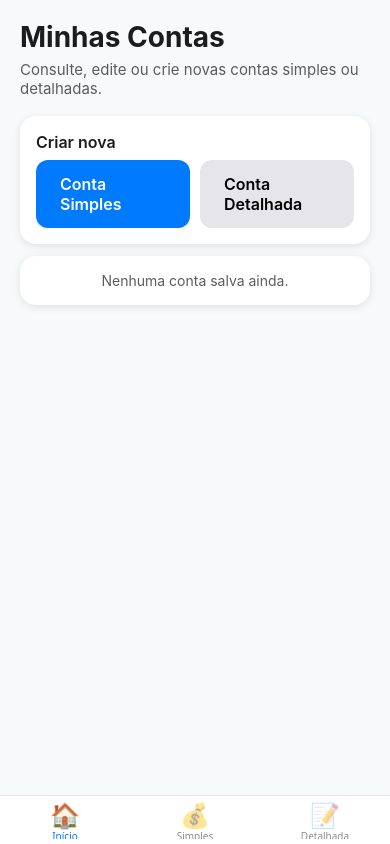
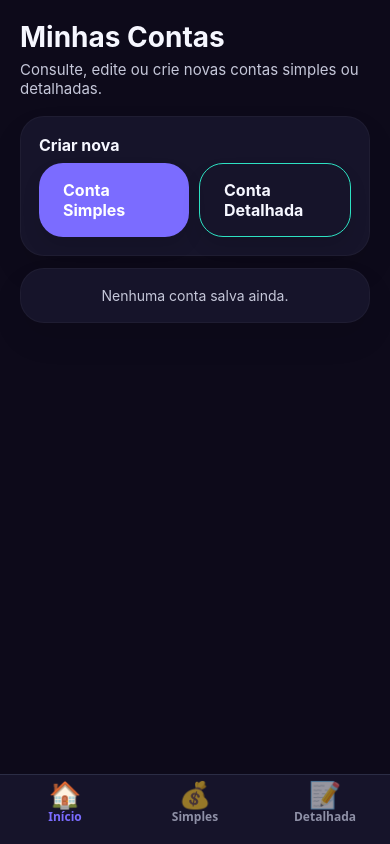
Before and after one commit to josimaroliveira88/split-bill-app, a React Native app: screen /DetailedSplit in a window 390 px wide. Built offline with nearby package versions, Linux system fonts and the light colour scheme.

Commit message:
Refactor UI components to use a centralized color theme and improve styling consistency across the application

```diff
--- a/App.tsx
+++ b/App.tsx
@@ -2,7 +2,7 @@
 
 import React from 'react';
 import { Text } from 'react-native';
-import { NavigationContainer } from '@react-navigation/native';
+import { NavigationContainer, DefaultTheme } from '@react-navigation/native';
 import { createBottomTabNavigator } from '@react-navigation/bottom-tabs';
 import { SafeAreaProvider } from 'react-native-safe-area-context';
 import { BillProvider } from './src/context/BillContext';
@@ -14,6 +14,19 @@ import { HomeScreen } from './src/screens/HomeScreen';
 import { SavedBillDetailScreen } from './src/screens/SavedBillDetailScreen';
 import { MainTabParamList, RootStackParamList, DetailedStackParamList } from './src/types/navigation.types';
 import { useBill } from './src/context/BillContext';
+import { colors } from './src/theme/colors';
+
+const navTheme = {
+    ...DefaultTheme,
+    colors: {
+        ...DefaultTheme.colors,
+        background: colors.background,
+        card: colors.card,
+        primary: colors.primary,
+        text: colors.textPrimary,
+        border: colors.border,
+    },
+};
 
 const Tab = createBottomTabNavigator<MainTabParamList>();
 const Stack = createNativeStackNavigator<RootStackParamList>();
@@ -36,13 +49,18 @@ function MainTabs() {
         <Tab.Navigator
             initialRouteName="Home"
             screenOptions={{
-                tabBarActiveTintColor: '#007AFF',
-                tabBarInactiveTintColor: '#8E8E93',
+                tabBarActiveTintColor: colors.primary,
+                tabBarInactiveTintColor: colors.textMuted,
                 tabBarStyle: {
-                    backgroundColor: '#FFFFFF',
+                    backgroundColor: colors.card,
+                    borderTopWidth: 0,
+                    elevation: 12,
+                    height: 70,
+                    paddingBottom: 10,
+                    borderTopColor: colors.border,
                     borderTopWidth: 1,
-                    borderTopColor: '#E5E5EA',
                 },
+                tabBarLabelStyle: { fontWeight: '700', fontSize: 12 },
                 headerShown: false,
             }}
         >
@@ -94,7 +112,7 @@ export default function App() {
     return (
         <SafeAreaProvider>
             <BillProvider>
-                <NavigationContainer>
+                <NavigationContainer theme={navTheme}>
                     <Stack.Navigator>
                         <Stack.Screen
                             name="MainTabs"
@@ -115,5 +133,6 @@ export default function App() {
 
 // Componente simples para ícones de tabs
 const TabIcon: React.FC<{ name: string; color: string }> = ({ name, color }) => {
-    return <Text style={{ fontSize: 24, color: color, opacity: color === '#007AFF' ? 1 : 0.5 }}>{name}</Text>;
+    const active = color === colors.primary;
+    return <Text style={{ fontSize: 26, color, opacity: active ? 1 : 0.55 }}>{name}</Text>;
 };
--- a/src/components/common/Button.tsx
+++ b/src/components/common/Button.tsx
@@ -2,6 +2,7 @@
 
 import React from 'react';
 import { TouchableOpacity, Text, StyleSheet, ViewStyle } from 'react-native';
+import { colors } from '../../theme/colors';
 
 interface ButtonProps {
   title: string;
@@ -37,34 +38,41 @@ export const Button: React.FC<ButtonProps> = ({
 
 const styles = StyleSheet.create({
   button: {
-    paddingVertical: 14,
+    paddingVertical: 16,
     paddingHorizontal: 24,
-    borderRadius: 12,
+    borderRadius: 24,
     alignItems: 'center',
     justifyContent: 'center',
     minHeight: 50,
+    shadowColor: colors.shadow,
+    shadowOffset: { width: 0, height: 10 },
+    shadowOpacity: 0.25,
+    shadowRadius: 18,
+    elevation: 6,
   },
   primary: {
-    backgroundColor: '#007AFF',
+    backgroundColor: colors.primary,
   },
   secondary: {
-    backgroundColor: '#E5E5EA',
+    backgroundColor: 'transparent',
+    borderWidth: 1,
+    borderColor: colors.accent,
   },
   danger: {
-    backgroundColor: '#FF3B30',
+    backgroundColor: colors.danger,
   },
   disabled: {
     opacity: 0.5,
   },
   text: {
     fontSize: 16,
-    fontWeight: '600',
+    fontWeight: '700',
   },
   primaryText: {
     color: '#FFFFFF',
   },
   secondaryText: {
-    color: '#000000',
+    color: colors.textPrimary,
   },
   dangerText: {
     color: '#FFFFFF',
--- a/src/components/common/Card.tsx
+++ b/src/components/common/Card.tsx
@@ -2,6 +2,7 @@
 
 import React, { ReactNode } from 'react';
 import { View, StyleSheet, ViewStyle } from 'react-native';
+import { colors } from '../../theme/colors';
 
 interface CardProps {
   children: ReactNode;
@@ -14,14 +15,16 @@ export const Card: React.FC<CardProps> = ({ children, style }) => {
 
 const styles = StyleSheet.create({
   card: {
-    backgroundColor: '#FFFFFF',
-    borderRadius: 16,
-    padding: 16,
+    backgroundColor: colors.card,
+    borderRadius: 24,
+    padding: 18,
     marginBottom: 12,
-    shadowColor: '#000',
-    shadowOffset: { width: 0, height: 2 },
-    shadowOpacity: 0.1,
-    shadowRadius: 8,
-    elevation: 3,
+    shadowColor: colors.shadow,
+    shadowOffset: { width: 0, height: 16 },
+    shadowOpacity: 0.22,
+    shadowRadius: 32,
+    elevation: 5,
+    borderWidth: 1,
+    borderColor: 'rgba(255, 255, 255, 0.04)',
   },
 });
--- a/src/components/common/Input.tsx
+++ b/src/components/common/Input.tsx
@@ -2,6 +2,7 @@
 
 import React from 'react';
 import { TextInput, StyleSheet, View, Text, TextInputProps } from 'react-native';
+import { colors } from '../../theme/colors';
 
 interface InputProps extends TextInputProps {
   label?: string;
@@ -14,7 +15,7 @@ export const Input: React.FC<InputProps> = ({ label, error, style, ...props }) =
       {label && <Text style={styles.label}>{label}</Text>}
       <TextInput
         style={[styles.input, error && styles.inputError, style]}
-        placeholderTextColor="#999"
+        placeholderTextColor={colors.textMuted}
         {...props}
       />
       {error && <Text style={styles.error}>{error}</Text>}
@@ -28,24 +29,25 @@ const styles = StyleSheet.create({
   },
   label: {
     fontSize: 14,
-    fontWeight: '600',
-    color: '#333',
+    fontWeight: '700',
+    color: colors.textPrimary,
     marginBottom: 8,
   },
   input: {
-    backgroundColor: '#F5F5F5',
-    borderRadius: 12,
-    paddingHorizontal: 16,
-    paddingVertical: 14,
+    backgroundColor: '#1D1B33',
+    borderRadius: 18,
+    paddingHorizontal: 18,
+    paddingVertical: 16,
     fontSize: 16,
     borderWidth: 1,
-    borderColor: '#E5E5EA',
+    borderColor: colors.border,
+    color: colors.textPrimary,
   },
   inputError: {
-    borderColor: '#FF3B30',
+    borderColor: colors.danger,
   },
   error: {
-    color: '#FF3B30',
+    color: colors.danger,
     fontSize: 12,
     marginTop: 4,
   },
--- a/src/screens/DetailedSplitScreen.tsx
+++ b/src/screens/DetailedSplitScreen.tsx
@@ -18,6 +18,7 @@ import { Input } from '../components/common/Input';
 import { Card } from '../components/common/Card';
 import { BillHistoryEntry, ItemConsumption } from '../types/bill.types';
 import { StorageService } from '../services/storage.service';
+import { colors } from '../theme/colors';
 
 export const DetailedSplitScreen: React.FC<{ navigation: any }> = ({ navigation }) => {
   const {
@@ -541,7 +542,7 @@ export const DetailedSplitScreen: React.FC<{ navigation: any }> = ({ navigation
 const styles = StyleSheet.create({
   container: {
     flex: 1,
-    backgroundColor: '#F8F9FA',
+    backgroundColor: colors.background,
   },
   content: {
     padding: 20,
@@ -549,13 +550,14 @@ const styles = StyleSheet.create({
   title: {
     fontSize: 28,
     fontWeight: 'bold',
-    color: '#1C1C1E',
+    color: colors.textPrimary,
     marginBottom: 24,
+    letterSpacing: 0.3,
   },
   sectionTitle: {
     fontSize: 18,
-    fontWeight: '600',
-    color: '#1C1C1E',
+    fontWeight: '800',
+    color: colors.textPrimary,
     marginBottom: 12,
   },
   inputRow: {
@@ -575,23 +577,31 @@ const styles = StyleSheet.create({
     flexDirection: 'row',
     justifyContent: 'space-between',
     alignItems: 'center',
-    paddingVertical: 12,
-    borderBottomWidth: 1,
-    borderBottomColor: '#E5E5EA',
+    paddingVertical: 14,
+    paddingHorizontal: 12,
+    borderRadius: 16,
+    backgroundColor: '#1E1C33',
+    marginBottom: 10,
+    borderWidth: 1,
+    borderColor: 'rgba(255,255,255,0.04)',
   },
   listItemText: {
     fontSize: 16,
-    color: '#1C1C1E',
+    color: colors.textPrimary,
+    fontWeight: '700',
   },
   removeText: {
-    color: '#FF3B30',
+    color: colors.danger,
     fontSize: 14,
+    fontWeight: '700',
   },
   itemCard: {
     marginTop: 12,
     padding: 12,
-    backgroundColor: '#F5F5F5',
-    borderRadius: 8,
+    backgroundColor: '#1E1C33',
+    borderRadius: 18,
+    borderWidth: 1,
+    borderColor: 'rgba(123, 108, 255, 0.25)',
   },
   itemHeader: {
     flexDirection: 'row',
@@ -600,19 +610,19 @@ const styles = StyleSheet.create({
   },
   itemName: {
     fontSize: 16,
-    fontWeight: '600',
-    color: '#1C1C1E',
+    fontWeight: '700',
+    color: colors.textPrimary,
   },
   itemDetail: {
     marginBottom: 8,
   },
   itemDetailQuantity: {
     fontSize: 14,
-    color: '#5C5C60',
+    color: colors.textSecondary,
   },
   itemDetailPrice: {
     fontSize: 13,
-    color: '#8E8E93',
+    color: colors.textMuted,
     marginTop: 2,
   },
   distributeButton: {
@@ -620,8 +630,8 @@ const styles = StyleSheet.create({
   },
   label: {
     fontSize: 14,
-    fontWeight: '600',
-    color: '#333',
+    fontWeight: '700',
+    color: colors.textPrimary,
     marginBottom: 8,
   },
   modeButtons: {
@@ -645,13 +655,13 @@ const styles = StyleSheet.create({
   },
   payerLabel: {
     fontSize: 14,
-    fontWeight: '600',
-    color: '#1C1C1E',
+    fontWeight: '700',
+    color: colors.textPrimary,
     marginBottom: 8,
   },
   payerHelper: {
     fontSize: 13,
-    color: '#8E8E93',
+    color: colors.textMuted,
   },
   noteInput: {
     minHeight: 80,
@@ -661,31 +671,30 @@ const styles = StyleSheet.create({
     paddingHorizontal: 12,
     paddingVertical: 8,
     borderRadius: 16,
-    borderWidth: 1,
-    borderColor: '#E5E5EA',
+    borderWidth: 0,
     marginRight: 8,
-    backgroundColor: '#FFFFFF',
+    backgroundColor: colors.accentSoft,
   },
   payerChipSelected: {
-    backgroundColor: '#007AFF',
-    borderColor: '#007AFF',
+    backgroundColor: colors.primary,
   },
   payerChipText: {
     fontSize: 14,
-    color: '#1C1C1E',
+    color: colors.textPrimary,
+    fontWeight: '700',
   },
   payerChipTextSelected: {
     color: '#FFFFFF',
-    fontWeight: '600',
+    fontWeight: '700',
   },
   summaryCard: {
-    backgroundColor: '#F0F6FF',
+    backgroundColor: '#1D1B2F',
   },
   liveResultsCard: {
     marginTop: 16,
-    backgroundColor: '#FFFFFF',
+    backgroundColor: colors.card,
     borderWidth: 1,
-    borderColor: '#E5E5EA',
+    borderColor: 'rgba(255,255,255,0.05)',
   },
   summaryRow: {
     flexDirection: 'row',
@@ -695,99 +704,105 @@ const styles = StyleSheet.create({
   },
   summaryLabel: {
     fontSize: 14,
-    color: '#555',
+    color: colors.textSecondary,
   },
   summaryValue: {
     fontSize: 16,
-    fontWeight: '600',
-    color: '#1C1C1E',
+    fontWeight: '700',
+    color: colors.textPrimary,
   },
   summaryTotalRow: {
-    borderTopWidth: 1,
-    borderTopColor: '#E5E5EA',
+    borderTopWidth: 0,
     paddingTop: 8,
     marginTop: 4,
   },
   summaryTotalLabel: {
     fontSize: 16,
     fontWeight: '700',
-    color: '#1C1C1E',
+    color: colors.textPrimary,
   },
   summaryTotalValue: {
     fontSize: 18,
-    fontWeight: '700',
-    color: '#007AFF',
+    fontWeight: '800',
+    color: colors.primary,
   },
   livePersonRow: {
     flexDirection: 'row',
     justifyContent: 'space-between',
     alignItems: 'center',
-    paddingVertical: 8,
-    borderTopWidth: 1,
-    borderTopColor: '#E5E5EA',
+    paddingVertical: 12,
+    paddingHorizontal: 10,
+    backgroundColor: '#1E1C33',
+    borderRadius: 14,
+    marginTop: 8,
   },
   personName: {
     fontSize: 16,
-    fontWeight: '600',
-    color: '#1C1C1E',
+    fontWeight: '700',
+    color: colors.textPrimary,
   },
   liveSubText: {
     fontSize: 12,
-    color: '#5C5C60',
+    color: colors.textSecondary,
     marginTop: 2,
   },
   liveAmount: {
     fontSize: 16,
-    fontWeight: '700',
-    color: '#007AFF',
+    fontWeight: '800',
+    color: colors.primary,
   },
   liveButton: {
     marginTop: 12,
   },
   modalOverlay: {
     flex: 1,
-    backgroundColor: 'rgba(0, 0, 0, 0.5)',
+    backgroundColor: 'rgba(0, 0, 0, 0.6)',
     justifyContent: 'center',
     alignItems: 'center',
   },
   modalContent: {
-    backgroundColor: '#FFFFFF',
-    borderRadius: 16,
+    backgroundColor: colors.card,
+    borderRadius: 24,
     padding: 24,
-    width: '80%',
-    maxHeight: '70%',
+    width: '90%',
+    maxHeight: '75%',
+    borderWidth: 1,
+    borderColor: 'rgba(255,255,255,0.06)',
   },
   modalTitle: {
     fontSize: 20,
-    fontWeight: 'bold',
+    fontWeight: '800',
     marginBottom: 16,
     textAlign: 'center',
+    color: colors.textPrimary,
   },
   personOption: {
     flexDirection: 'row',
     justifyContent: 'space-between',
     alignItems: 'center',
     padding: 16,
-    borderRadius: 8,
-    backgroundColor: '#F5F5F5',
+    borderRadius: 14,
+    backgroundColor: '#1E1C33',
     marginBottom: 8,
   },
   personSelected: {
-    backgroundColor: '#007AFF',
+    backgroundColor: colors.primary,
   },
   personOptionText: {
     fontSize: 16,
+    color: colors.textPrimary,
+    fontWeight: '700',
   },
   personOptionTextSelected: {
     color: '#FFFFFF',
-    fontWeight: '600',
+    fontWeight: '800',
   },
   personInfo: {
     flex: 1,
   },
   personHint: {
     fontSize: 12,
-    color: '#E5E5EA',
+    color: colors.textMuted,
     marginTop: 4,
   },
   quantityInputContainer: {
@@ -797,18 +812,18 @@ const styles = StyleSheet.create({
   },
   quantityLabel: {
     fontSize: 12,
-    color: '#FFFFFF',
+    color: '#F5F7FF',
     marginRight: 6,
   },
   quantityInput: {
     width: 80,
-    backgroundColor: '#FFFFFF',
-    borderRadius: 8,
+    backgroundColor: colors.card,
+    borderRadius: 10,
     paddingHorizontal: 10,
     paddingVertical: 8,
     borderWidth: 1,
-    borderColor: '#E5E5EA',
-    color: '#1C1C1E',
+    borderColor: colors.border,
+    color: colors.textPrimary,
   },
   modalButtons: {
     marginTop: 16,
@@ -819,7 +834,7 @@ const styles = StyleSheet.create({
   },
   modalHelper: {
     fontSize: 13,
-    color: '#5C5C60',
+    color: colors.textSecondary,
     marginBottom: 8,
     lineHeight: 18,
   },
--- a/src/screens/HomeScreen.tsx
+++ b/src/screens/HomeScreen.tsx
@@ -11,6 +11,7 @@ import { BillHistoryEntry } from '../types/bill.types';
 import { StorageService } from '../services/storage.service';
 import { useBill } from '../context/BillContext';
 import { MainTabParamList, RootStackParamList } from '../types/navigation.types';
+import { colors } from '../theme/colors';
 
 type Props = BottomTabScreenProps<MainTabParamList, 'Home'>;
 
@@ -160,7 +161,7 @@ export const HomeScreen: React.FC<Props> = ({ navigation }) => {
 const styles = StyleSheet.create({
   container: {
     flex: 1,
-    backgroundColor: '#F8F9FA',
+    backgroundColor: colors.background,
   },
   content: {
     padding: 20,
@@ -168,18 +169,18 @@ const styles = StyleSheet.create({
   title: {
     fontSize: 28,
     fontWeight: 'bold',
-    color: '#1C1C1E',
+    color: colors.textPrimary,
     marginBottom: 6,
   },
   subtitle: {
     fontSize: 15,
-    color: '#5C5C60',
+    color: colors.textSecondary,
     marginBottom: 18,
   },
   sectionTitle: {
     fontSize: 16,
-    fontWeight: '600',
-    color: '#1C1C1E',
+    fontWeight: '700',
+    color: colors.textPrimary,
     marginBottom: 8,
   },
   actionsCard: {
@@ -194,7 +195,7 @@ const styles = StyleSheet.create({
   },
   emptyText: {
     textAlign: 'center',
-    color: '#5C5C60',
+    color: colors.textSecondary,
   },
   entryCard: {
     marginBottom: 12,
@@ -207,22 +208,23 @@ const styles = StyleSheet.create({
   },
   entryTitle: {
     fontSize: 16,
-    fontWeight: '600',
-    color: '#1C1C1E',
+    fontWeight: '700',
+    color: colors.textPrimary,
   },
   entryDate: {
     fontSize: 12,
-    color: '#8E8E93',
+    color: colors.textMuted,
     marginTop: 2,
   },
   entrySummary: {
-    fontSize: 14,
-    color: '#5C5C60',
+    fontSize: 15,
+    color: colors.textSecondary,
+    fontWeight: '700',
     marginBottom: 10,
   },
   entryNote: {
     fontSize: 13,
-    color: '#8E8E93',
+    color: colors.textMuted,
     marginBottom: 8,
   },
   badge: {
@@ -231,15 +233,15 @@ const styles = StyleSheet.create({
     borderRadius: 12,
   },
   badgeDetailed: {
-    backgroundColor: '#E5F0FF',
+    backgroundColor: 'rgba(123, 108, 255, 0.18)',
   },
   badgeSimple: {
-    backgroundColor: '#F5F5F5',
+    backgroundColor: 'rgba(45, 225, 194, 0.18)',
   },
   badgeText: {
     fontSize: 12,
-    color: '#1C1C1E',
-    fontWeight: '600',
+    color: colors.textPrimary,
+    fontWeight: '700',
   },
   entryActions: {
     flexDirection: 'row',
@@ -247,10 +249,10 @@ const styles = StyleSheet.create({
     gap: 16,
   },
   link: {
-    color: '#007AFF',
-    fontWeight: '600',
+    color: colors.primary,
+    fontWeight: '700',
   },
   deleteLink: {
-    color: '#FF3B30',
+    color: colors.danger,
   },
 });
--- a/src/screens/ResultScreen.tsx
+++ b/src/screens/ResultScreen.tsx
@@ -13,6 +13,7 @@ import { Card } from '../components/common/Card';
 import { Button } from '../components/common/Button';
 import { BillHistoryEntry, BillResult } from '../types/bill.types';
 import { StorageService } from '../services/storage.service';
+import { colors } from '../theme/colors';
 
 export const ResultScreen: React.FC<{ navigation: any }> = ({ navigation }) => {
   const { bill, calculateResults, clearBill, currentEntryMeta, setCurrentEntryMeta } = useBill();
@@ -152,7 +153,7 @@ export const ResultScreen: React.FC<{ navigation: any }> = ({ navigation }) => {
 const styles = StyleSheet.create({
   container: {
     flex: 1,
-    backgroundColor: '#F8F9FA',
+    backgroundColor: colors.background,
   },
   content: {
     padding: 20,
@@ -160,25 +161,27 @@ const styles = StyleSheet.create({
   title: {
     fontSize: 28,
     fontWeight: 'bold',
-    color: '#1C1C1E',
+    color: colors.textPrimary,
     marginBottom: 24,
   },
   subtitle: {
     fontSize: 16,
-    color: '#5C5C60',
+    color: colors.textSecondary,
     marginTop: -8,
     marginBottom: 8,
   },
   note: {
     fontSize: 14,
-    color: '#8E8E93',
+    color: colors.textMuted,
     marginTop: -4,
     marginBottom: 12,
   },
   summaryCard: {
-    backgroundColor: '#007AFF',
+    backgroundColor: colors.primary,
     alignItems: 'center',
     paddingVertical: 24,
+    borderWidth: 1,
+    borderColor: 'rgba(255,255,255,0.1)',
   },
   summaryLabel: {
     fontSize: 16,
@@ -197,24 +200,26 @@ const styles = StyleSheet.create({
   },
   personName: {
     fontSize: 18,
-    fontWeight: '600',
-    color: '#1C1C1E',
+    fontWeight: '700',
+    color: colors.textPrimary,
     marginBottom: 4,
   },
   personAmount: {
     fontSize: 24,
-    fontWeight: 'bold',
-    color: '#007AFF',
+    fontWeight: '800',
+    color: colors.primary,
   },
   expandIcon: {
     fontSize: 16,
-    color: '#8E8E93',
+    color: colors.textMuted,
   },
   details: {
     marginTop: 16,
     paddingTop: 16,
-    borderTopWidth: 1,
-    borderTopColor: '#E5E5EA',
+    borderTopWidth: 0,
+    backgroundColor: '#1E1C32',
+    borderRadius: 16,
+    paddingHorizontal: 12,
   },
   detailRow: {
     flexDirection: 'row',
@@ -223,12 +228,12 @@ const styles = StyleSheet.create({
   },
   detailLabel: {
     fontSize: 14,
-    color: '#8E8E93',
+    color: colors.textMuted,
   },
   detailValue: {
     fontSize: 14,
-    fontWeight: '600',
-    color: '#1C1C1E',
+    fontWeight: '700',
+    color: colors.textPrimary,
   },
   itemDetail: {
     flexDirection: 'row',
@@ -238,17 +243,16 @@ const styles = StyleSheet.create({
   },
   itemName: {
     fontSize: 13,
-    color: '#8E8E93',
+    color: colors.textSecondary,
   },
   itemPrice: {
     fontSize: 13,
-    color: '#8E8E93',
+    color: colors.textMuted,
   },
   serviceFeeRow: {
     marginTop: 12,
     paddingTop: 12,
-    borderTopWidth: 1,
-    borderTopColor: '#E5E5EA',
+    borderTopWidth: 0,
   },
   totalRow: {
     marginTop: 8,
@@ -257,12 +261,12 @@ const styles = StyleSheet.create({
   totalLabel: {
     fontSize: 16,
     fontWeight: 'bold',
-    color: '#1C1C1E',
+    color: colors.textPrimary,
   },
   totalValue: {
     fontSize: 16,
     fontWeight: 'bold',
-    color: '#007AFF',
+    color: colors.primary,
   },
   actions: {
     marginTop: 24,
--- a/src/screens/SavedBillDetailScreen.tsx
+++ b/src/screens/SavedBillDetailScreen.tsx
@@ -10,6 +10,7 @@ import { StorageService } from '../services/storage.service';
 import { CalculationService } from '../services/calculation.service';
 import { useBill } from '../context/BillContext';
 import { RootStackParamList } from '../types/navigation.types';
+import { colors } from '../theme/colors';
 
 type SavedBillDetailScreenProps = NativeStackScreenProps<RootStackParamList, 'SavedBillDetail'>;
 
@@ -122,7 +123,7 @@ export const SavedBillDetailScreen: React.FC<SavedBillDetailScreenProps> = ({ na
 const styles = StyleSheet.create({
   container: {
     flex: 1,
-    backgroundColor: '#F8F9FA',
+    backgroundColor: colors.background,
   },
   content: {
     padding: 20,
@@ -130,47 +131,48 @@ const styles = StyleSheet.create({
   title: {
     fontSize: 26,
     fontWeight: 'bold',
-    color: '#1C1C1E',
+    color: colors.textPrimary,
   },
   subtitle: {
     fontSize: 14,
-    color: '#5C5C60',
+    color: colors.textSecondary,
     marginBottom: 16,
   },
   sectionTitle: {
     fontSize: 16,
-    fontWeight: '600',
-    color: '#1C1C1E',
+    fontWeight: '700',
+    color: colors.textPrimary,
     marginBottom: 6,
   },
   text: {
     fontSize: 14,
-    color: '#5C5C60',
+    color: colors.textSecondary,
     marginBottom: 2,
   },
   totalText: {
     fontSize: 16,
     fontWeight: '700',
-    color: '#007AFF',
+    color: colors.primary,
     marginTop: 8,
   },
   personRow: {
     flexDirection: 'row',
     justifyContent: 'space-between',
-    borderTopWidth: 1,
-    borderTopColor: '#E5E5EA',
-    paddingTop: 10,
+    paddingVertical: 10,
+    paddingHorizontal: 6,
     marginTop: 10,
+    backgroundColor: '#1E1C32',
+    borderRadius: 14,
   },
   personName: {
     fontSize: 15,
-    fontWeight: '600',
-    color: '#1C1C1E',
+    fontWeight: '700',
+    color: colors.textPrimary,
   },
   personTotal: {
     fontSize: 16,
     fontWeight: '700',
-    color: '#007AFF',
+    color: colors.primary,
   },
   buttons: {
     marginTop: 16,
--- a/src/screens/SimpleSplitScreen.tsx
+++ b/src/screens/SimpleSplitScreen.tsx
@@ -10,6 +10,7 @@ import { CalculationService } from '../services/calculation.service';
 import { BillHistoryEntry, SimpleBill } from '../types/bill.types';
 import { StorageService } from '../services/storage.service';
 import { MainTabParamList } from '../types/navigation.types';
+import { colors } from '../theme/colors';
 
 type Props = BottomTabScreenProps<MainTabParamList, 'SimpleSplit'>;
 
@@ -248,7 +249,7 @@ export const SimpleSplitScreen: React.FC<Props> = ({ route }) => {
 const styles = StyleSheet.create({
   container: {
     flex: 1,
-    backgroundColor: '#F8F9FA',
+    backgroundColor: colors.background,
   },
   content: {
     padding: 20,
@@ -256,18 +257,20 @@ const styles = StyleSheet.create({
   title: {
     fontSize: 28,
     fontWeight: 'bold',
-    color: '#1C1C1E',
+    color: colors.textPrimary,
     marginBottom: 8,
   },
   subtitle: {
     fontSize: 16,
-    color: '#8E8E93',
+    color: colors.textSecondary,
     marginBottom: 24,
   },
   resultCard: {
-    backgroundColor: '#007AFF',
+    backgroundColor: colors.primary,
     alignItems: 'center',
     paddingVertical: 24,
+    borderWidth: 1,
+    borderColor: 'rgba(255,255,255,0.15)',
   },
   resultLabel: {
     fontSize: 16,
@@ -275,21 +278,24 @@ const styles = StyleSheet.create({
     marginBottom: 8,
   },
   resultValue: {
-    fontSize: 48,
-    fontWeight: 'bold',
+    fontSize: 52,
+    fontWeight: '800',
     color: '#FFFFFF',
     marginBottom: 16,
+    letterSpacing: 0.5,
   },
   resultDetails: {
     width: '100%',
-    borderTopWidth: 1,
-    borderTopColor: 'rgba(255, 255, 255, 0.3)',
+    borderTopWidth: 0,
     paddingTop: 16,
+    backgroundColor: 'rgba(255,255,255,0.08)',
+    borderRadius: 18,
+    paddingHorizontal: 14,
   },
   resultDetailText: {
     fontSize: 14,
-    color: '#FFFFFF',
-    marginBottom: 4,
+    color: '#F5F7FF',
+    marginBottom: 6,
   },
   buttonContainer: {
     marginTop: 16,
--- /dev/null
+++ b/src/theme/colors.ts
@@ -0,0 +1,14 @@
+export const colors = {
+  primary: '#7B6CFF',
+  primaryDark: '#5B4FD6',
+  accent: '#2DE1C2',
+  accentSoft: '#143B33',
+  background: '#0D0A1A',
+  card: '#16142A',
+  textPrimary: '#F6F7FF',
+  textSecondary: '#C5C7D9',
+  textMuted: '#8E90A6',
+  border: '#2B2D45',
+  danger: '#FF6B6B',
+  shadow: 'rgba(0, 0, 0, 0.38)',
+};
```
